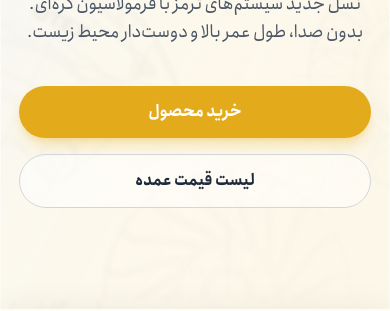
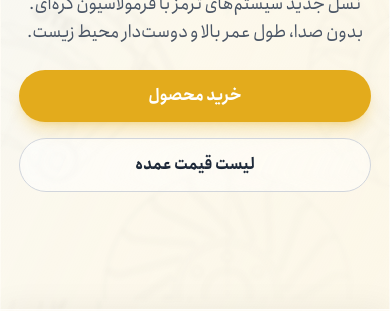
Before and after one commit to soroush-momtahan/Otex.Clients.Shop.Angular, an Angular app: page /hero in a window 390 px wide. Shown: the part 468-779 px from the top of the page. Built offline with nearby package versions, Linux system fonts and the light colour scheme; no server answers.

Commit message:
change margin of home hero section

```diff
--- a/src/app/pages/home/components/hero-section/hero-section.html
+++ b/src/app/pages/home/components/hero-section/hero-section.html
@@ -19,7 +19,7 @@
         نسل جدید سیستم‌های ترمز با فرمولاسیون کره‌ای.
         بدون صدا، طول عمر بالا و دوست‌دار محیط زیست.
       </p>
-      <div class="mt-10 flex flex-col sm:flex-row items-center gap-4 w-full sm:w-auto">
+      <div class="mt-6 md:mt-10 flex flex-col sm:flex-row items-center gap-4 w-full sm:w-auto">
         <button class="w-full sm:w-auto px-8 py-3.5 bg-porcelain-500 hover:bg-porcelain-600 text-white font-bold rounded-full shadow-lg shadow-porcelain-500/30 transition-all transform hover:scale-105">
           خرید محصول
         </button>
```
